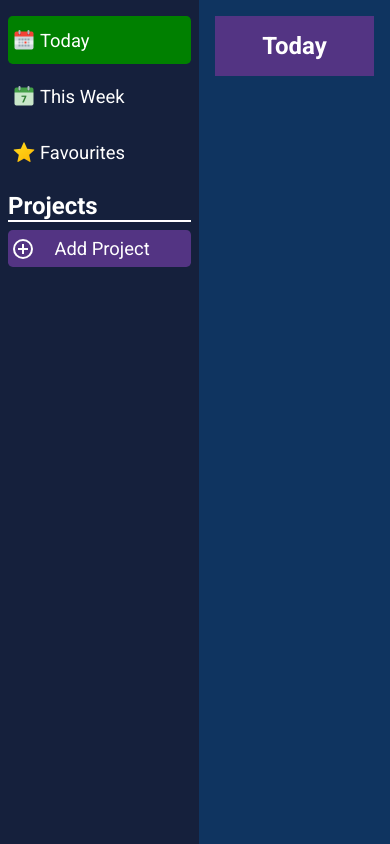
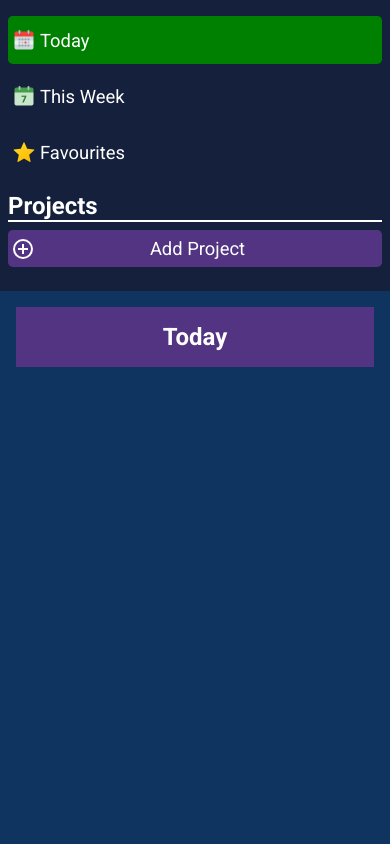
Before and after one commit to sanskarsharma100/Todo-App, a website built with webpack: page dist/index.html in a window 390 px wide. Built offline with nearby package versions, Linux system fonts and the light colour scheme.

Commit message:
added mobile support

```diff
--- a/dist/styles/styles.css
+++ b/dist/styles/styles.css
@@ -459,4 +459,16 @@ main {
 
 .selected {
   background-color: #008000 !important;
+}
+
+@media (max-width: 820px) {
+  main {
+    flex-direction: column;
+  }
+  #Menu {
+    max-width: unset;
+    height: -webkit-fit-content;
+    height: -moz-fit-content;
+    height: fit-content;
+  }
 }/*# sourceMappingURL=styles.css.map */
--- a/dist/styles/styles.scss
+++ b/dist/styles/styles.scss
@@ -512,3 +512,14 @@ main {
 .selected {
     background-color: $color-green !important;
 }
+
+@media (max-width:820px) {
+    main {
+        flex-direction: column;
+    }
+
+    #Menu {
+        max-width: unset;
+        height: fit-content;
+    }
+}
```
Also changed, not shown: 1 other file.
